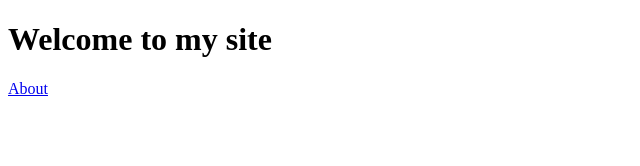
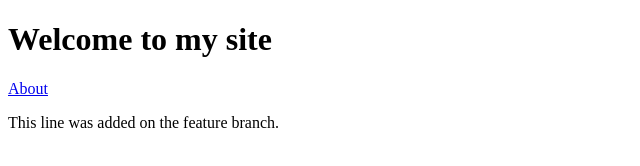
Before and after one commit to jyo-coded/git-workflow-assignment, a plain HTML site: page index.html in a window 1280 px wide. Shown: the whole page, without its empty margins (0-640 px from the left). Drawn offline with Linux system fonts and the light colour scheme.

Commit message:
Add feature note to home page

```diff
--- a/index.html
+++ b/index.html
@@ -4,5 +4,6 @@
 <body>
   <h1>Welcome to my site</h1>
   <a href="about.html">About</a>
+  <p>This line was added on the feature branch.</p>
 </body>
 </html>
```
